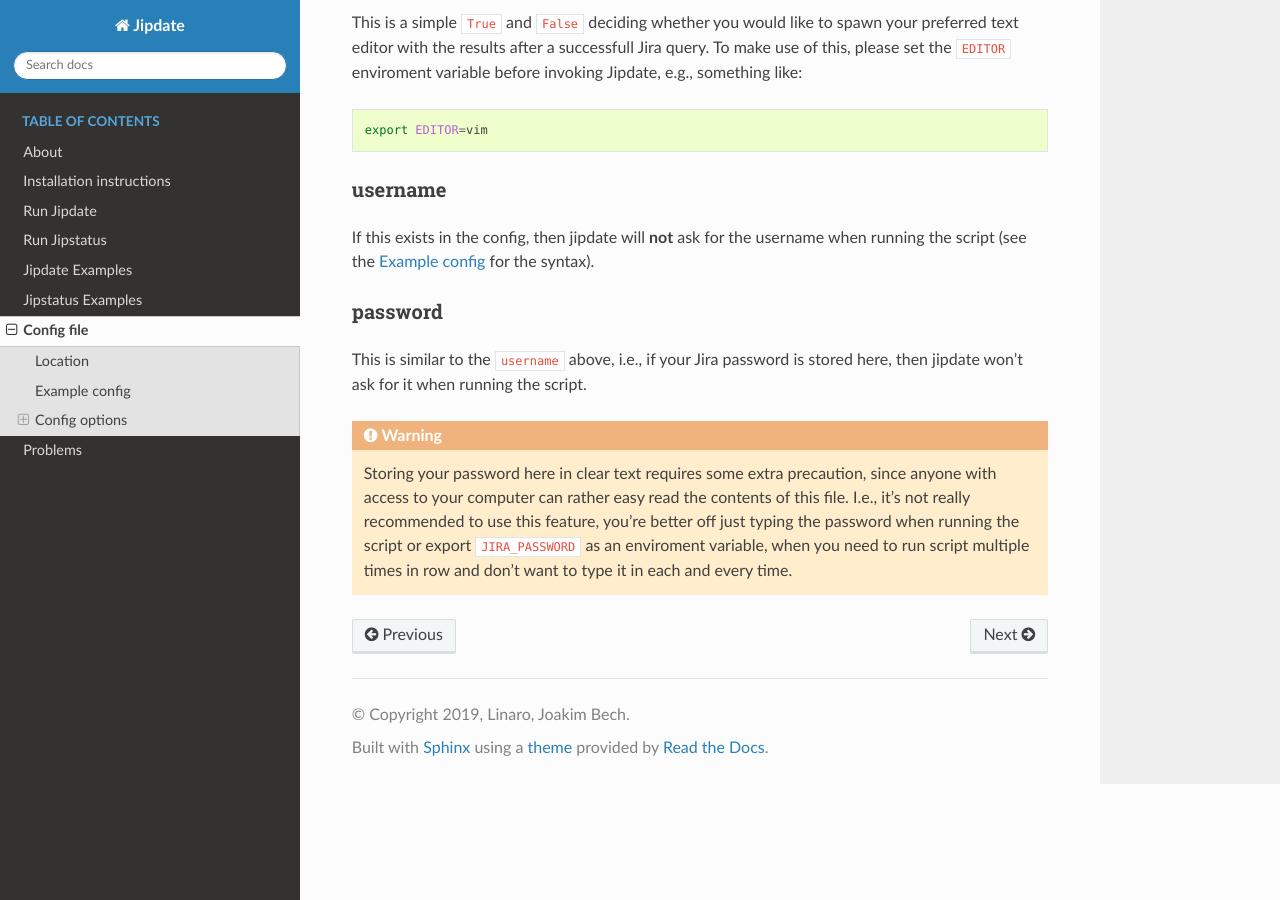
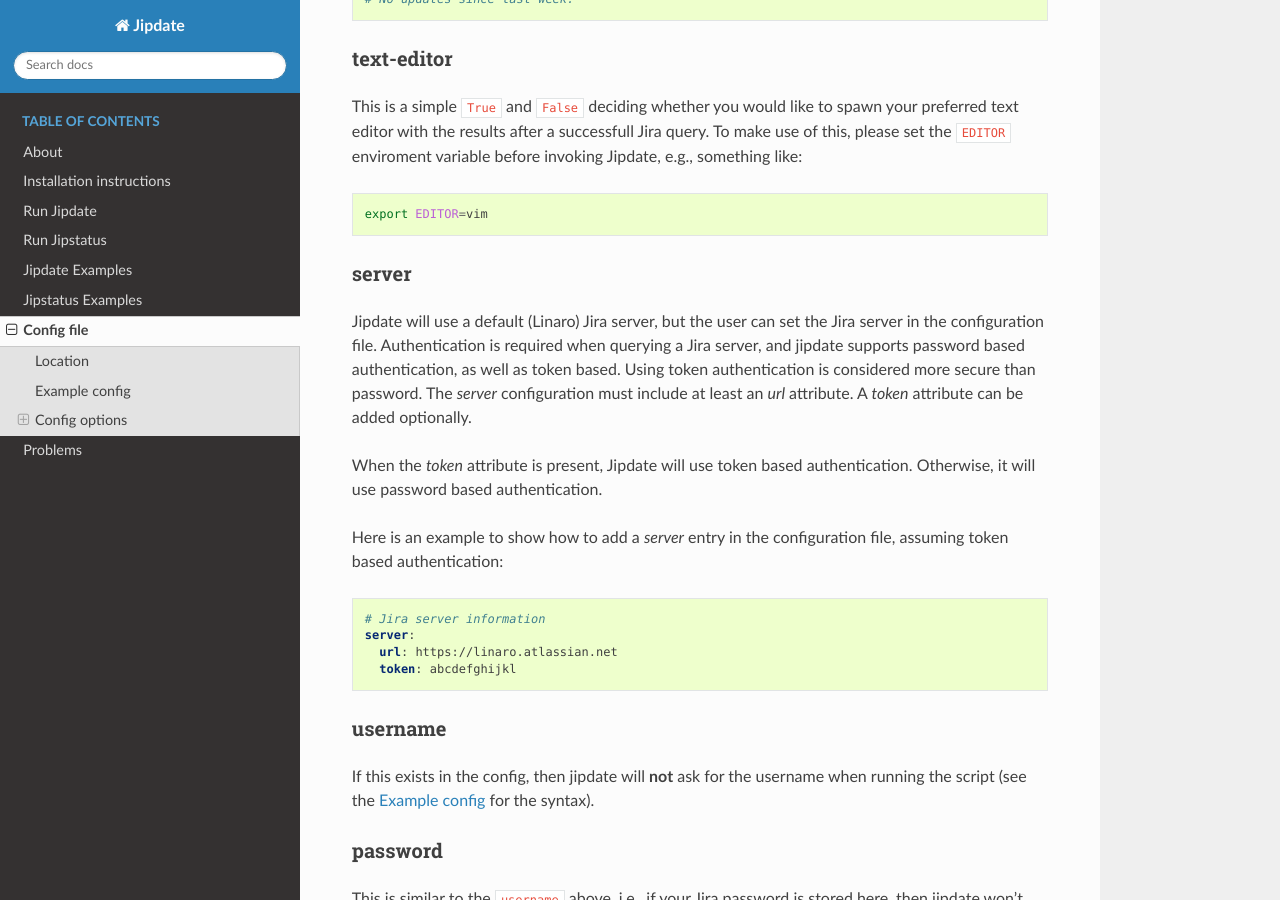
Before and after one commit to Linaro/jipdate, a Sphinx documentation site: the page built from docs/config.rst, in a window 1280 px wide and 900 px high, scrolled down 3871 px. Built offline with Sphinx 7.4.7 and the Read the Docs theme 2.0.0, drawn with Linux system fonts in a browser that asks for light colours; formulas are drawn with MathJax 3; some of the changed text lies outside the part shown.

Commit message:
docs: document server configuration entry
Signed-off-by: Nicolas Dechesne <nicolas.dechesne@linaro.org>

```diff
--- a/docs/config.rst
+++ b/docs/config.rst
@@ -31,6 +31,11 @@ looks like this:
     # Config file for jipdate
     # For use in future (backwards compatibility)
     version: 1
+
+    # Jira server information
+    #server:
+    #  url: https://linaro.atlassian.net
+    #  token: abcdefghijkl
 
     # Extra comments added to each Jira issue (multiline is OK)
     comments:
@@ -238,6 +243,27 @@ Jipdate, e.g., something like:
 
     export EDITOR=vim
 
+server
+------
+Jipdate will use a default (Linaro) Jira server, but the user can set the Jira
+server in the configuration file. Authentication is required when querying a
+Jira server, and jipdate supports password based authentication, as well as
+token based. Using token authentication is considered more secure than
+password. The `server` configuration must include at least an `url` attribute. A
+`token` attribute can be added optionally.
+
+When the `token` attribute is present, Jipdate will use token based
+authentication. Otherwise, it will use password based authentication.
+
+Here is an example to show how to add a `server` entry in the configuration
+file, assuming token based authentication:
+
+.. code-block:: yaml
+
+    # Jira server information
+    server:
+      url: https://linaro.atlassian.net
+      token: abcdefghijkl
 
 .. _username:
 
```
